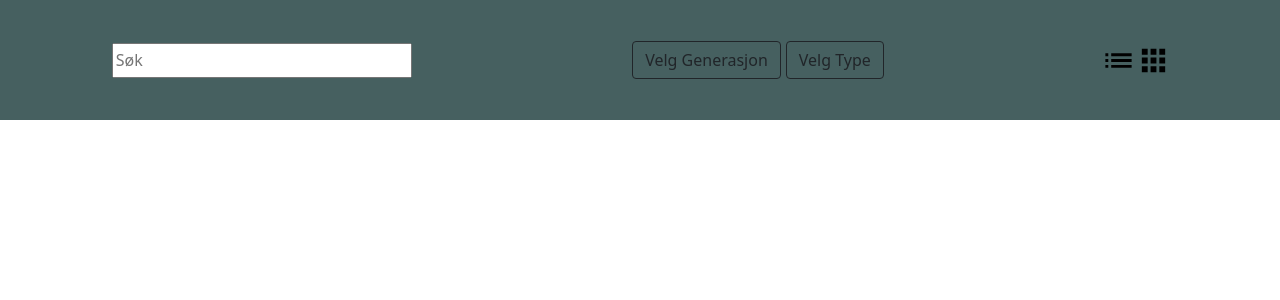
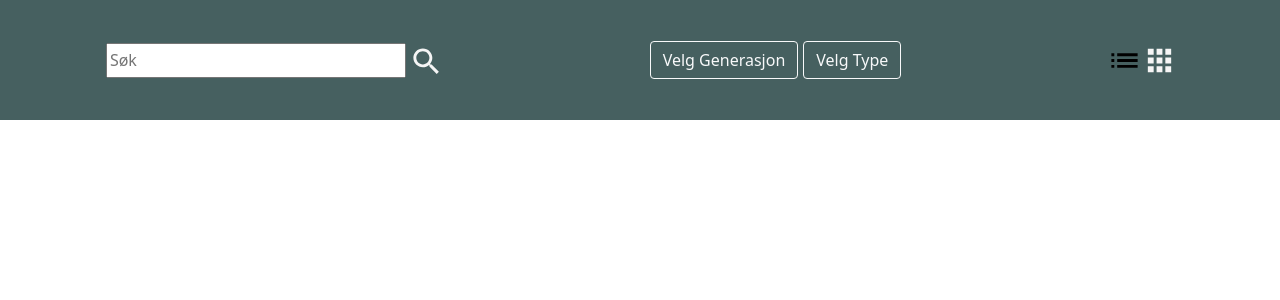
Before and after one commit to Magnusld/PokedexMirror, a React (Create React App) app in the folder frontend/: page / in a window 1280 px wide. Shown: the top 300 px of the page. Built offline with nearby package versions, Linux system fonts and the light colour scheme.

Commit message:
feat(#1): legge til søke svg, legge til se activ på grid/ list

```diff
--- a/frontend/src/App.tsx
+++ b/frontend/src/App.tsx
@@ -6,10 +6,14 @@ import 'bootstrap/dist/css/bootstrap.min.css';
 
 function App() {
   const [selectedGens, setSelectedGens] = useState<number[]>([1,2,3,4,5,6,7,8,9])
+  const [asGrid, setAsGrid] = useState<boolean>(true)
 
   return (
     <div className="App">
-      <TopBar selectedGens={selectedGens} setSelectedGens={setSelectedGens}/>
+      <TopBar selectedGens={selectedGens}
+              setSelectedGens={setSelectedGens}
+              asGrid={asGrid}
+              setAsGrid={setAsGrid}/>
     </div>
   );
 }
--- a/frontend/src/components/TopBar.tsx
+++ b/frontend/src/components/TopBar.tsx
@@ -3,27 +3,36 @@ import '../style/App.css';
 import {Accordion, Button, Dropdown, Form} from "react-bootstrap";
 import {ReactComponent as List } from '../assets/list_black_24dp.svg'
 import {ReactComponent as Grid } from '../assets/apps_black_24dp.svg';
+import {ReactComponent as Search} from "../assets/search_black_24dp.svg";
 
 export function TopBar(props: {
   selectedGens: number[]
   setSelectedGens: (gens: number[]) => void
+  asGrid: boolean
+  setAsGrid: (value: boolean) => void
 }) {
   const searchText = ""
   const selectedGens = props.selectedGens
+  const asGrid = props.asGrid
+
+  const swapAsGrid = () => {
+    props.setAsGrid(!asGrid)
+  }
 
 
   return (
       <div className={"topbar"}>
         <div>
           <input className={"search"} style={{width: 300}} placeholder={"Søk"}/>
+          <Search style={{height: 35, width: 35, fill: "#F5F5F5"}}/>
         </div>
         <div>
-          <Button variant="outline-dark" style={{marginRight:5}}>Velg Generasjon</Button>
-          <Button variant="outline-dark">Velg Type</Button>
+          <Button variant="outline-light" style={{marginRight:5}}>Velg Generasjon</Button>
+          <Button variant="outline-light">Velg Type</Button>
         </div>
         <div>
-          <List style={{height: 35, width: 35}}/>
-          <Grid style={{height: 35, width: 35}}/>
+          <List style={{height: 35, width: 35}} className={asGrid ? "" : "active"}onClick={swapAsGrid}/>
+          <Grid style={{height: 35, width: 35}} className={asGrid ? "active" : ""} onClick={swapAsGrid}/>
         </div>
 
       </div>
--- a/frontend/src/style/App.css
+++ b/frontend/src/style/App.css
@@ -1,9 +1,11 @@
 :root {
+  --main-color: #F5F5F5;
   --secondary-color: #466060;
 }
 
 .App {
   text-align: center;
+  background: var(--main-color);
 }
 
 .App-logo {
@@ -59,3 +61,6 @@
   display: flex;
 
 }
+.active {
+  fill: var(--main-color);
+}
```
Also changed, not shown: 1 other file (tests, documents, lock files or other folders).
